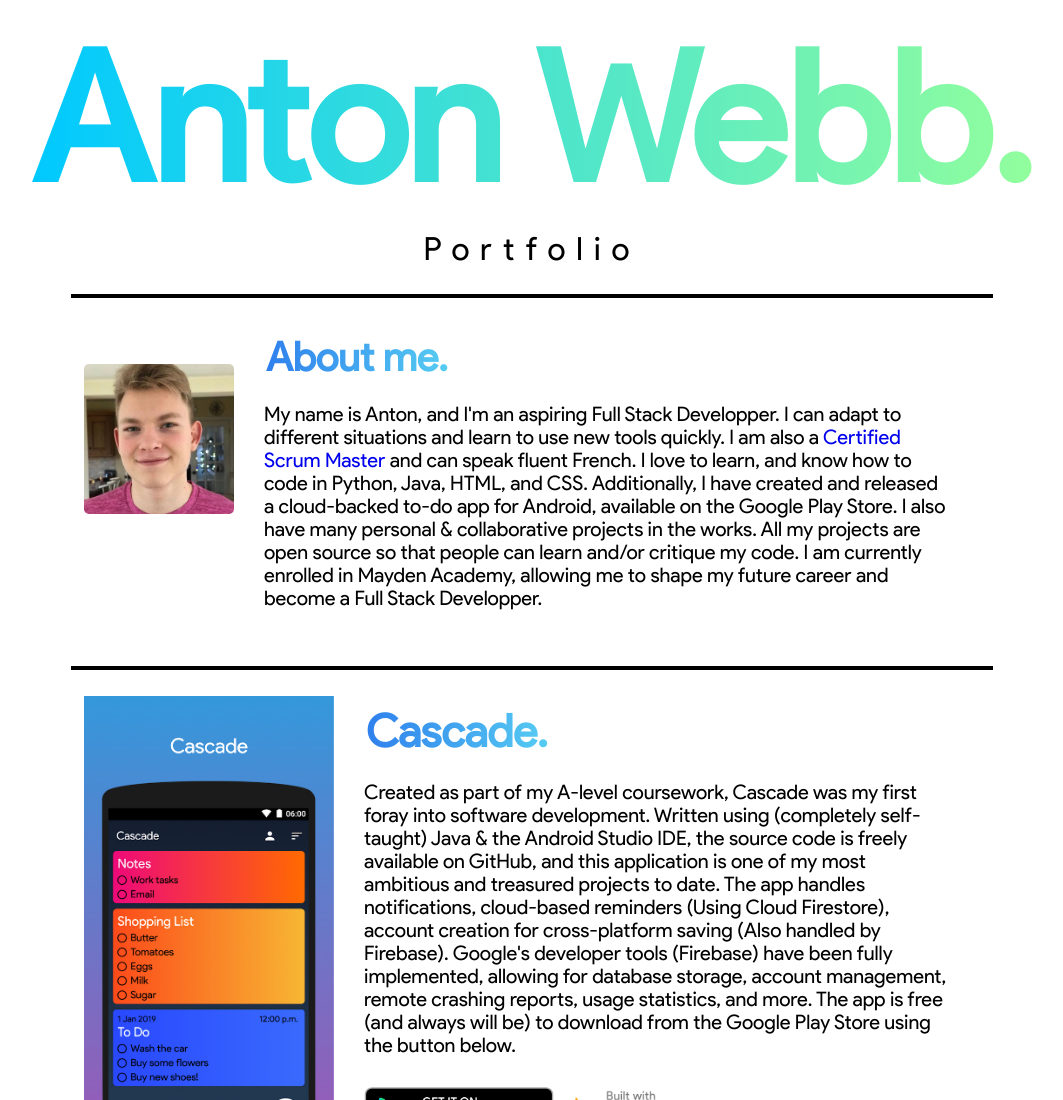
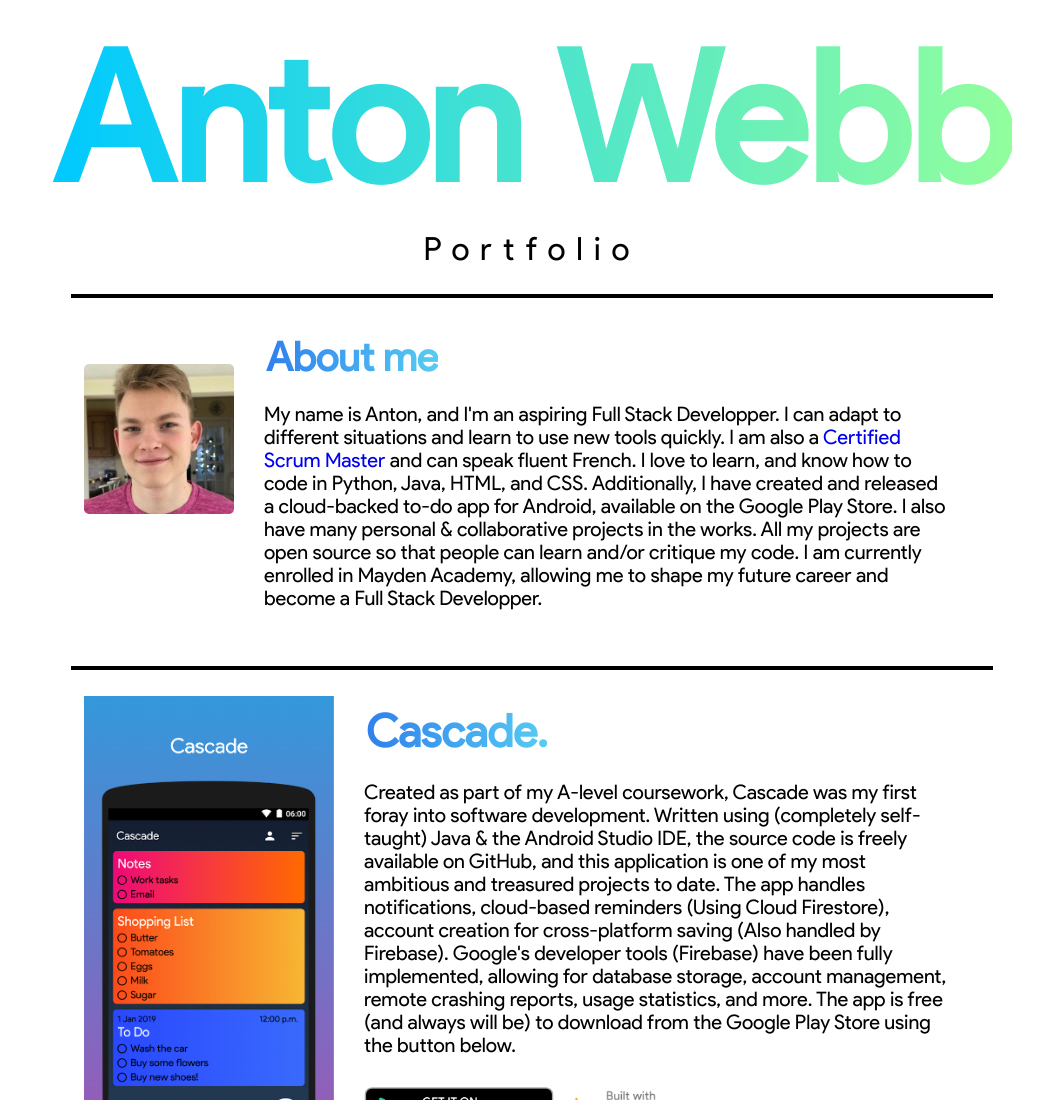
Before and after one commit to anton25360/Portfolio, a plain HTML site: page index.html in a window 1280 px wide. Shown: the top 1100 px of the page, without its empty margins (108-1171 px from the left). Drawn offline with Linux system fonts and the light colour scheme.

Commit message:
Removed full stops.

```diff
--- a/index.html
+++ b/index.html
@@ -11,7 +11,7 @@
 <body>
 
 	<div class="containerHeader">
-		<h1 class="gradient">Anton Webb.</h1>
+		<h1 class="gradient">Anton Webb</h1>
 		<p>Portfolio</p>
 	</div>
 
@@ -22,7 +22,7 @@
 			<img src="assets/avatar.jpg" alt="Avatar">
 		</div>
 		<div class="text">
-			<h2 class="gradientSub">About me.</h2>
+			<h2 class="gradientSub">About me</h2>
 			<p>My name is Anton, and I'm an aspiring Full Stack Developper. I can adapt to different situations and learn to use new tools quickly. I am also a <a href="http://bcert.me/sisibxlyj">Certified Scrum Master</a> and can speak fluent French. I love to learn, and know how to code in Python, Java, HTML, and CSS. Additionally, I have created and released a cloud-backed to-do app for Android, available on the Google Play Store. I also have many personal & collaborative projects in the works. All my projects are open source so that people can learn and/or critique my code. I am currently enrolled in Mayden Academy, allowing me to shape my future career and become a Full Stack Developper.</p>
 		</div>
 	</div>
```
Also changed, not shown: 1 other file.
